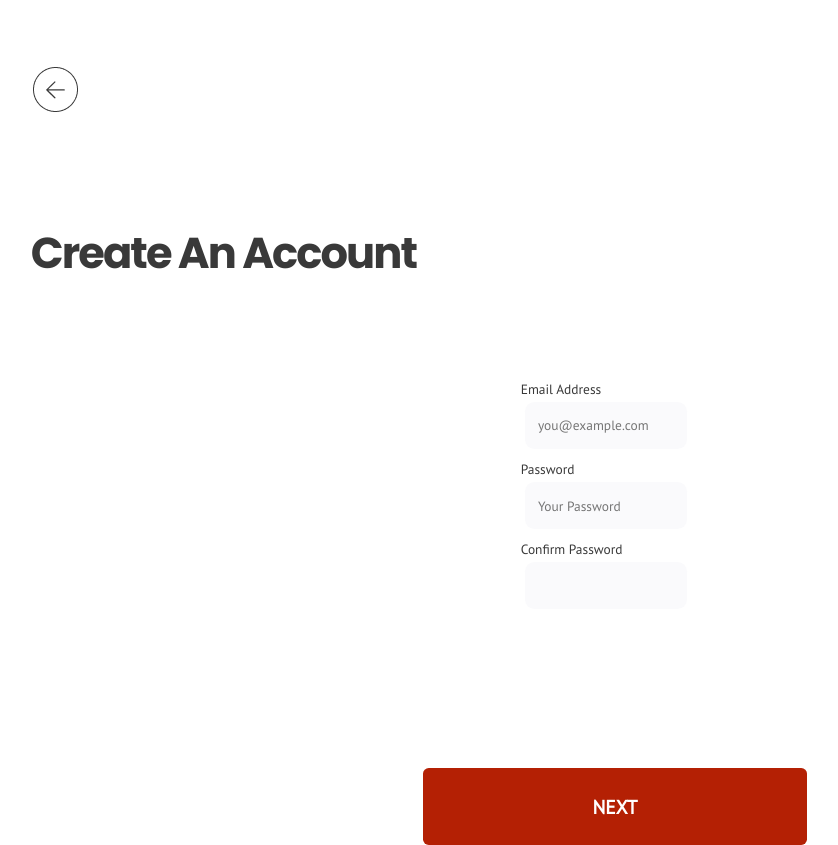
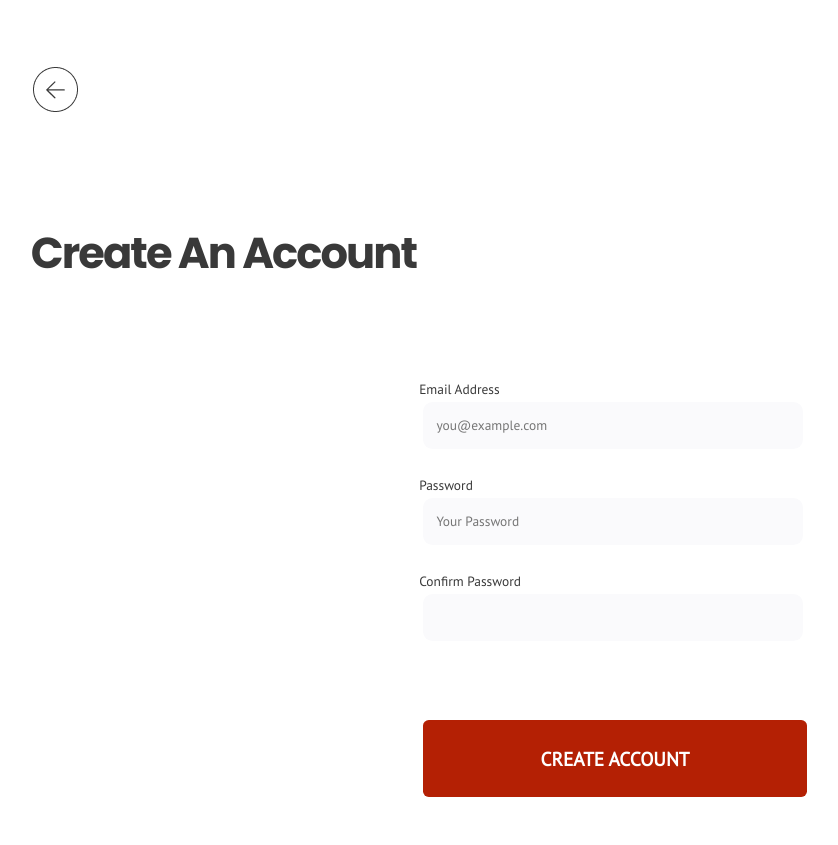
Before and after one commit to nology-tech/Union-Client-Project, a React (Vite) app: page /register in a window 1280 px wide. Both pictures are taken after a click on the button "NEXT". Shown: the whole page, without its empty margins (25-863 px from the left). After the commit the page ends 800 px from the top, so only its background shows below. Built offline with nearby package versions, Linux system fonts and the light colour scheme.

Commit message:
added toggle feature to button and back arrow.

```diff
--- a/src/pages/Register/Register.scss
+++ b/src/pages/Register/Register.scss
@@ -45,4 +45,26 @@
   &__next-button {
     padding-top: 8rem;
   }
+
+  &__email {
+    width: 23rem;
+    height: 5rem;
+    margin-left: 2rem;
+  }
+
+  &__password {
+    width: 23rem;
+    height: 5rem;
+    margin-left: 2rem;
+  }
+
+  &__confirm-password {
+    width: 23rem;
+    height: 5rem;
+    margin-left: 2rem;
+  }
+
+  &__create-account {
+    padding-top: 3rem;
+  }
 }
--- a/src/pages/Register/Register.tsx
+++ b/src/pages/Register/Register.tsx
@@ -94,6 +94,7 @@ const Register = ({
 
   return (
     <div className="register-page">
+      {!userinput && (
         <div className="image-container">
           <img
             className="image-container__image"
@@ -102,29 +103,48 @@ const Register = ({
             onClick={navigateBack}
           />
         </div>
+      )}
+
+      {userinput && (
+        <div className="image-container">
+          <img
+            className="image-container__image"
+            src={arrow}
+            alt=""
+            onClick={toggle}
+          />
+        </div>
+      )}
+
       <div className="register-page__heading">
         <h1 className="register-page__heading__header">Create An Account</h1>
       </div>
       <div className="register-page__input">
         {userinput && (
           <>
+            <div className="register-page__email">
               <InputBox
                 label="Email Address"
                 inputPlaceholder="you@example.com"
                 inputType="text"
                 handleInput={handleEmailInput}
               />
+            </div>
+            <div className="register-page__password">
               <InputBox
                 label="Password"
                 inputPlaceholder="Your Password"
                 inputType="password"
                 handleInput={handleCheckPasswordInput}
               />
+            </div>
+            <div className="register-page__confirm-password">
               <InputBox
                 label="Confirm Password"
                 inputType="password"
                 handleInput={handlePasswordInput}
               />
+            </div>
           </>
         )}
 
@@ -148,10 +168,17 @@ const Register = ({
             </div>
           </>
         )}
-
+        {!userinput && (
           <div className="register-page__next-button">
             <Button label="Next" onClick={handleClickNext} />
           </div>
+        )}
+
+        {userinput && (
+          <div className="register-page__create-account">
+            <Button label="Create Account" onClick={handleClickNext} />
+          </div>
+        )}
       </div>
     </div>
   );
```
Lines whose indentation alone changed are shown as unchanged.
